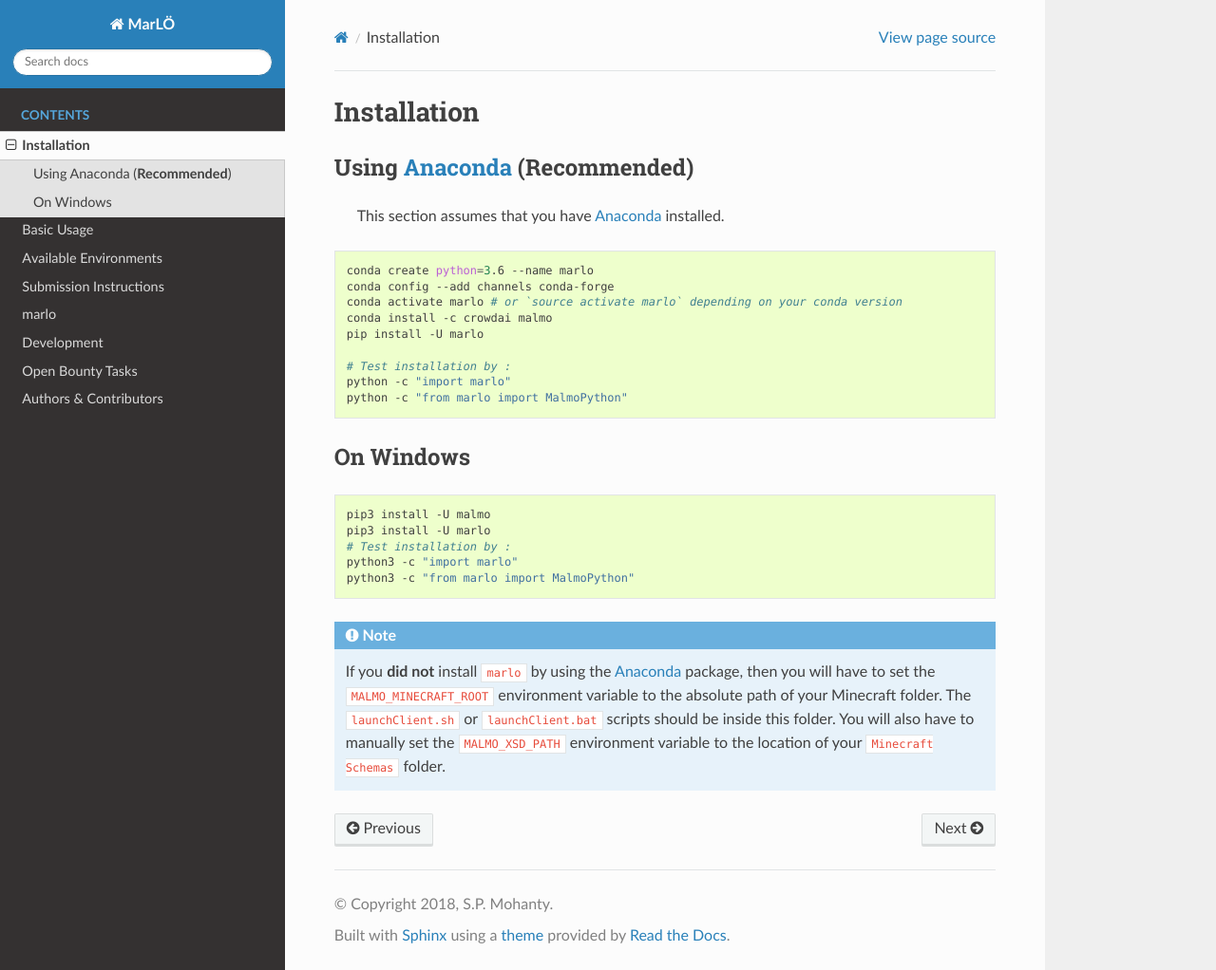
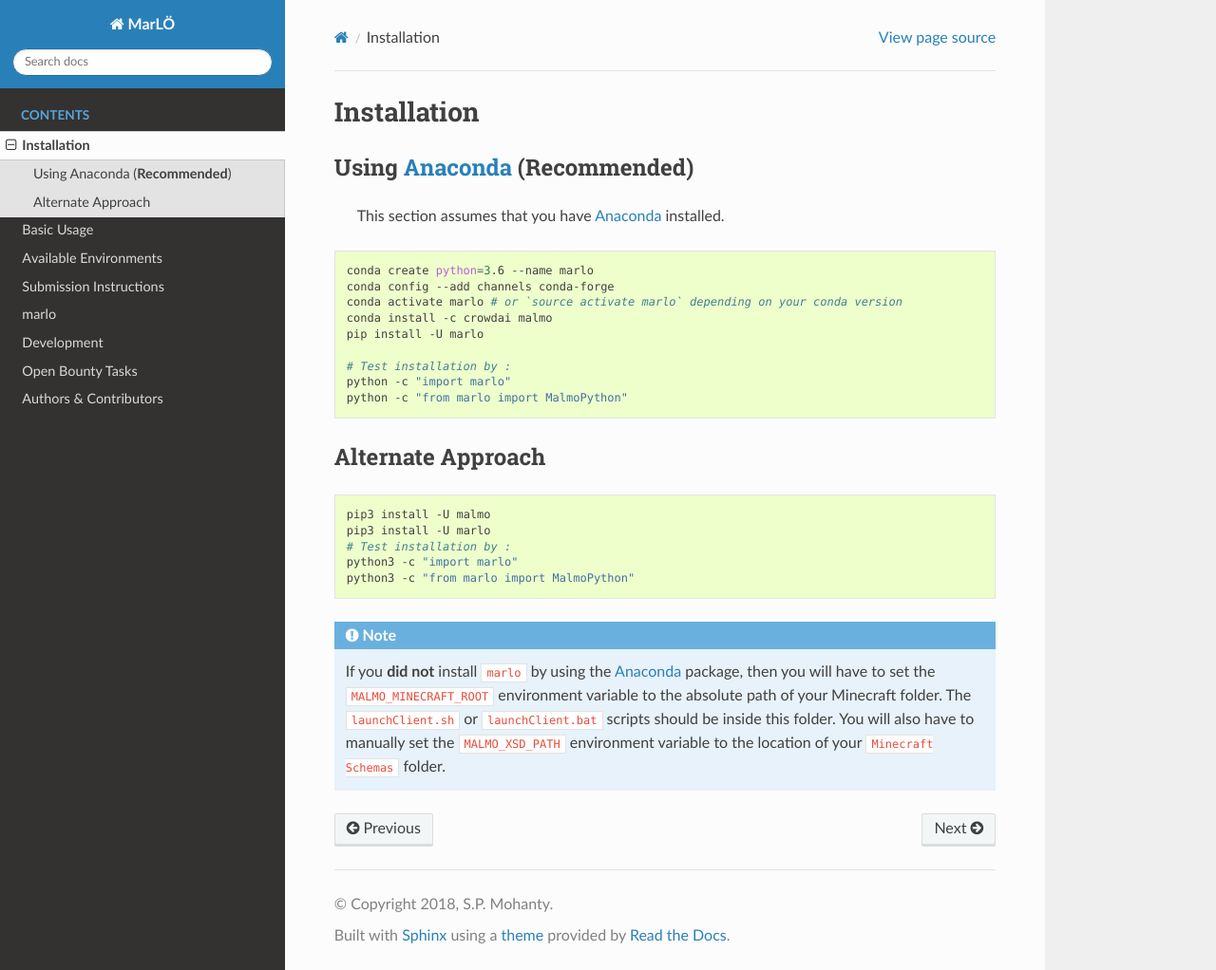
Before and after one commit to crowdAI/marLo, a Sphinx documentation site: the page built from source/installation.rst, in a window 1280 px wide and 1022 px high. Shown: the whole window at 95% size. Built offline with Sphinx 7.4.7 and the Read the Docs theme 2.0.0, drawn with Linux system fonts in a browser that asks for light colours.

Commit message:
Update installation:

```diff
--- a/source/installation.rst
+++ b/source/installation.rst
@@ -22,7 +22,7 @@
 
 
 
-On  Windows
+Alternate Approach
 ---------------------------------------------
 .. code-block:: bash
 
```
